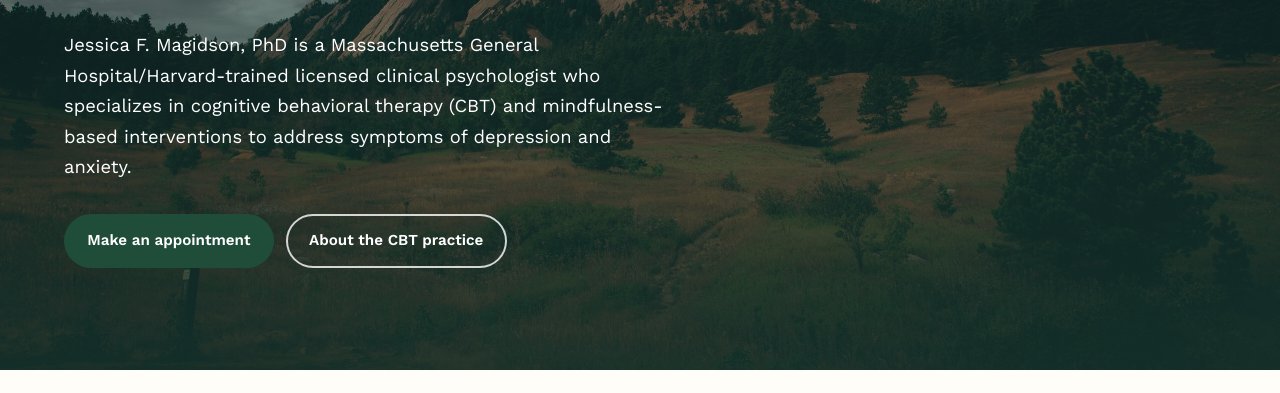
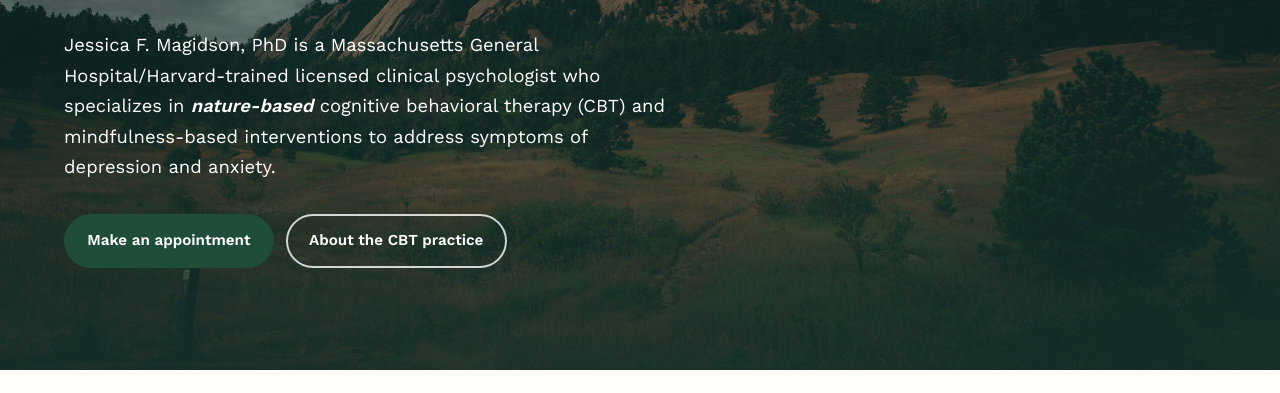
Before and after one commit to galavant-web-design/creekside-cbt, a plain HTML site: page index.html in a window 1280 px wide. Shown: the part 407-800 px from the top of the page. Drawn offline with nearby package versions, Linux system fonts and the light colour scheme.

Commit message:
Add nature-based to the home banner intro
Co-Authored-By: Claude Opus 5.5 <noreply@anthropic.com>

```diff
--- a/css/styles.css
+++ b/css/styles.css
@@ -236,6 +236,7 @@ a:hover { color: var(--color-sandstone-dark); }
 .hero h1 { max-width: 14ch; font-size: clamp(2.6rem, 6vw, 4.75rem); color: #fff; text-shadow: 0 1px 2px rgb(20 48 42 / 0.6), 0 2px 18px rgb(20 48 42 / 0.8); }
 .hero h1 em { color: inherit; }
 .hero-lede { max-width: 38rem; margin-bottom: 2rem; font-size: 1.15rem; }
+.hero-lede strong { white-space: nowrap; }
 
 @media (max-width: 40rem) {
   .hero {
--- a/index.html
+++ b/index.html
@@ -106,7 +106,7 @@
       <div class="container">
         <p class="eyebrow">Psychologist · Researcher · Therapist</p>
         <h1 id="hero-title">Jessica F. Magidson, <em>PhD</em></h1>
-        <p class="hero-lede">Jessica F. Magidson, PhD is a Massachusetts General Hospital/Harvard-trained licensed clinical psychologist who specializes in cognitive behavioral therapy (CBT) and mindfulness-based interventions to address symptoms of depression and anxiety.</p>
+        <p class="hero-lede">Jessica F. Magidson, PhD is a Massachusetts General Hospital/Harvard-trained licensed clinical psychologist who specializes in <strong><em>nature-based</em></strong> cognitive behavioral therapy (CBT) and mindfulness-based interventions to address symptoms of depression and anxiety.</p>
         <div class="button-row">
           <a class="button button-primary" href="mailto:jmagidson@creeksidecbt.org?subject=Intake%20appointment%20request">Make an appointment</a>
           <a class="button button-ghost" href="cbt-practice/">About the CBT practice</a>
```
